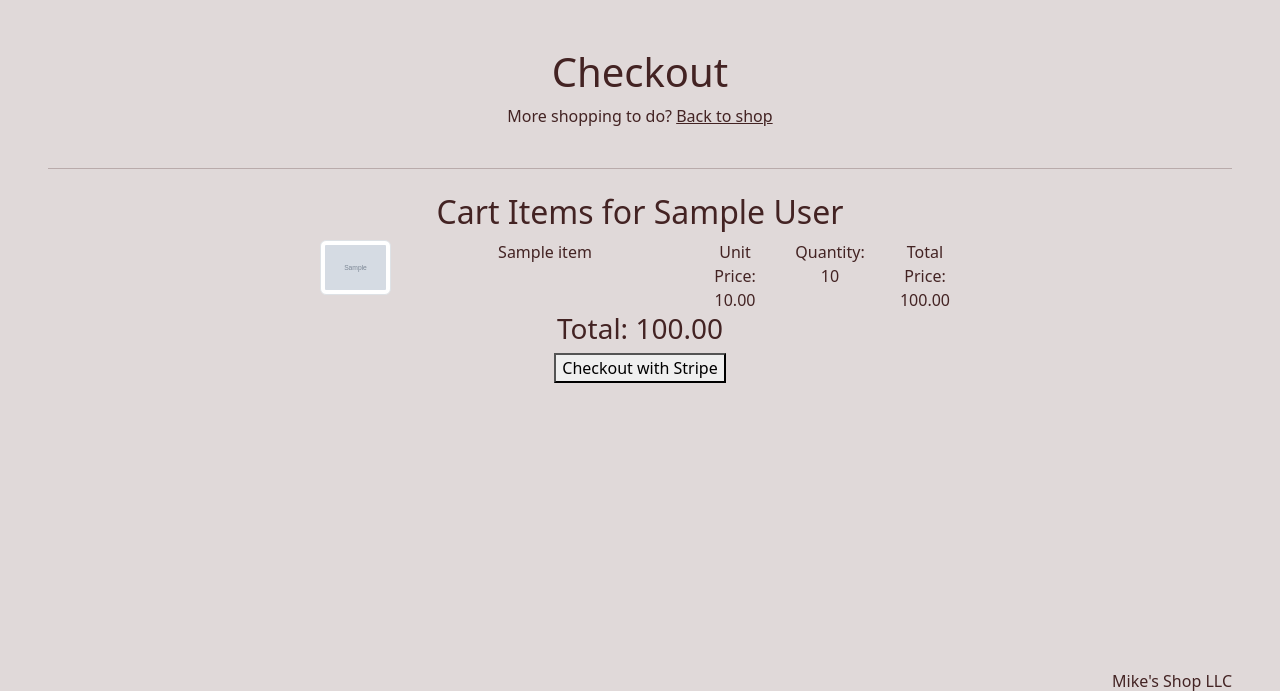
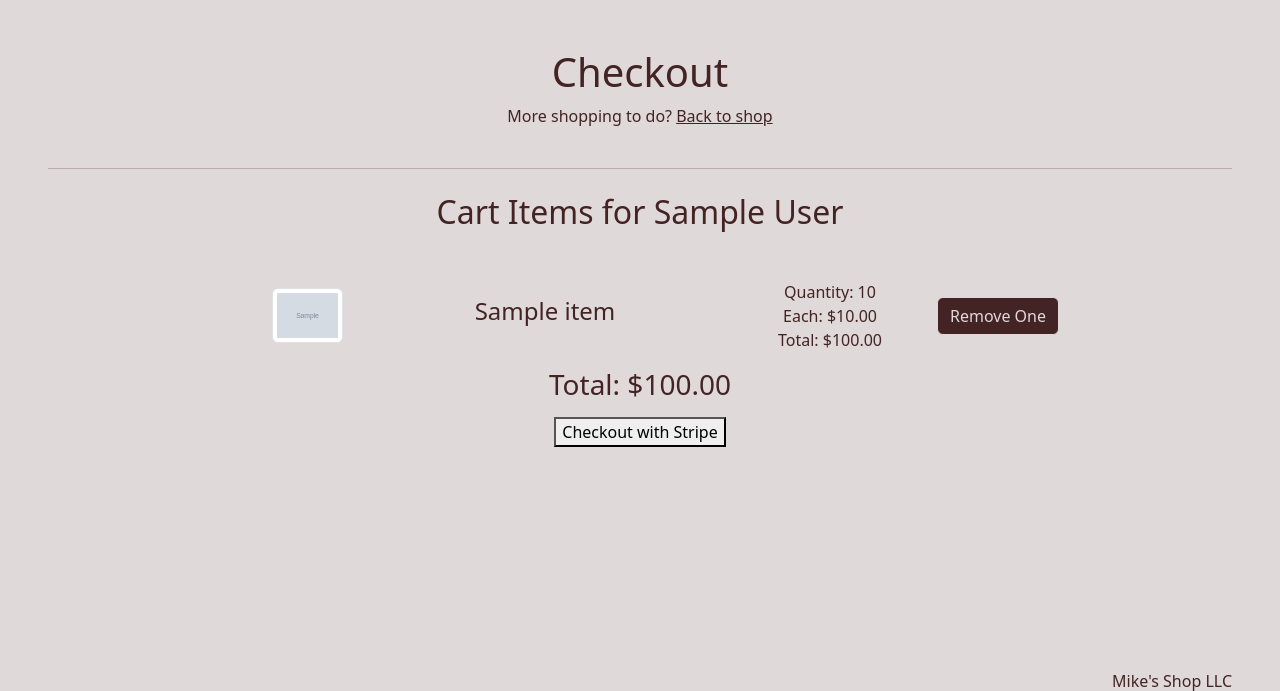
Before and after one commit to mcshanem/mikes-shop, a Flask app: page /checkout in a window 1280 px wide. Shown: the part 75-766 px from the top of the page. Run offline with Flask 3, Linux system fonts and the light colour scheme; a user stored in the database is signed in; tables that the repository leaves empty hold one stand-in row (values such as "Sample post"); grey boxes marked "Sample" are stand-in pictures; some libraries are stand-ins or nearby versions.

Commit message:
Add functionality to remove items from shopping cart (incomplete)

```diff
--- a/forms.py
+++ b/forms.py
@@ -20,3 +20,9 @@ class RegisterForm(EmailPasswordForm):
 class AddToCartForm(FlaskForm):
     item_id = HiddenField(validators=[DataRequired()])
     submit = SubmitField("Add to Cart")
+
+
+class RemoveFromCartForm(FlaskForm):
+    cart_item_id = HiddenField(validators=[DataRequired()])
+    submit_one = SubmitField("Remove One")
+    submit_all = SubmitField("Remove All")
--- a/main.py
+++ b/main.py
@@ -9,7 +9,7 @@ from flask_login import (
     login_user,
     current_user,
 )
-from forms import LoginForm, RegisterForm, AddToCartForm
+from forms import LoginForm, RegisterForm, AddToCartForm, RemoveFromCartForm
 from db import db, User, Item, CartItem
 from werkzeug.security import generate_password_hash, check_password_hash
 from sqlalchemy.exc import IntegrityError
@@ -84,9 +84,26 @@ def shop():
     return render_template("shop.html", items=items, form=form)
 
 
-@app.route("/checkout")
+@app.route("/checkout", methods=["GET", "POST"])
 @login_required
 def checkout():
+    form = RemoveFromCartForm()
+
+    # Check for RemoveFromCartForm submission
+    if form.validate_on_submit():
+
+        # Check for matching item in user's cart
+        cart_item = db.get_or_404(CartItem, form.cart_item_id.data)
+
+        # Decrease quantity if user has more than one of the item in cart
+        if cart_item.quantity > 1:
+            cart_item.quantity -= 1
+        # Remove cart item if the user only has one of the item in cart
+        else:
+            db.session.delete(cart_item)
+
+        db.session.commit()
+
     # Calculate total price
     total_price = sum(
         cart_item.quantity * cart_item.item.price
@@ -94,7 +111,10 @@ def checkout():
     )
 
     return render_template(
-        "checkout.html", cart_items=current_user.cart_items, total_price=total_price
+        "checkout.html",
+        cart_items=current_user.cart_items,
+        total_price=total_price,
+        form=form,
     )
 
 
--- a/templates/checkout.html
+++ b/templates/checkout.html
@@ -7,29 +7,44 @@
 <hr class="mx-5">
 <div class="mt-2">
     <h2>Cart Items for {{ current_user.name }}</h2>
-    <div class="container">
+    <div class="container mt-5">
         {% for cart_item in cart_items %}
-        <div class="row justify-content-center">
+        <div class="row justify-content-center align-items-center">
             <div class="col-1">
                 <img src="{{ url_for('static', filename='img/' + cart_item.item.image_filename) }}"
                      class="img-thumbnail">
             </div>
-            <div class="col-3">
-                {{ cart_item.item.name }}
+            <div class="col-4">
+                <h4>{{ cart_item.item.name }}</h4>
+            </div>
+            <div class="col-2">
+                <div class="row">
+                    <div class="col">
+                        Quantity: {{ cart_item.quantity }}
+                    </div>
+                </div>
+                <div class="row">
+                    <div class="col">
+                        Each: ${{ '%0.2f' % cart_item.item.price }}
+                    </div>
+                </div>
+                <div class="row">
+                    <div class="col">
+                        Total: ${{ '%0.2f' % (cart_item.item.price * cart_item.quantity | round(2)) }}
+                    </div>
+                </div>
             </div>
             <div class="col-1">
-                Unit Price: {{ '%0.2f' % cart_item.item.price }}
-            </div>
-            <div class="col-1">
-                Quantity: {{ cart_item.quantity }}
-            </div>
-            <div class="col-1">
-                Total Price: {{ '%0.2f' % (cart_item.item.price * cart_item.quantity | round(2)) }}
+                <form method="POST">
+                    {{ form.csrf_token }}
+                    {{ form.cart_item_id(value=cart_item.id) }}
+                    {{ form.submit_one(class_="btn") }}
+                </form>
             </div>
         </div>
         {% endfor %}
     </div>
-    <h3>Total: {{ '%0.2f' % total_price }}</h3>
+    <h3 class="my-3">Total: ${{ '%0.2f' % total_price }}</h3>
     <form action="{{ url_for('create_checkout_session') }}" method="POST">
         <button type="submit" id="checkout-button">Checkout with Stripe</button>
     </form>
```
